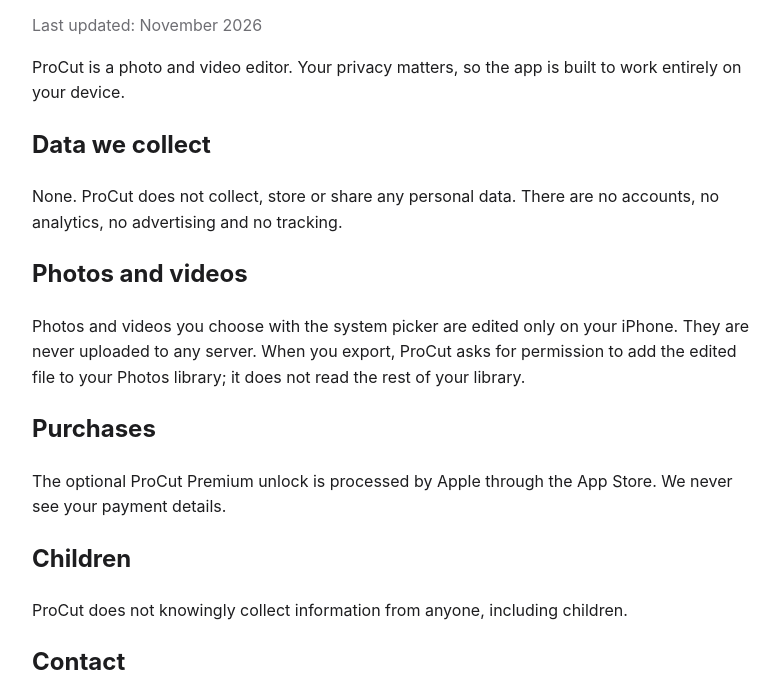
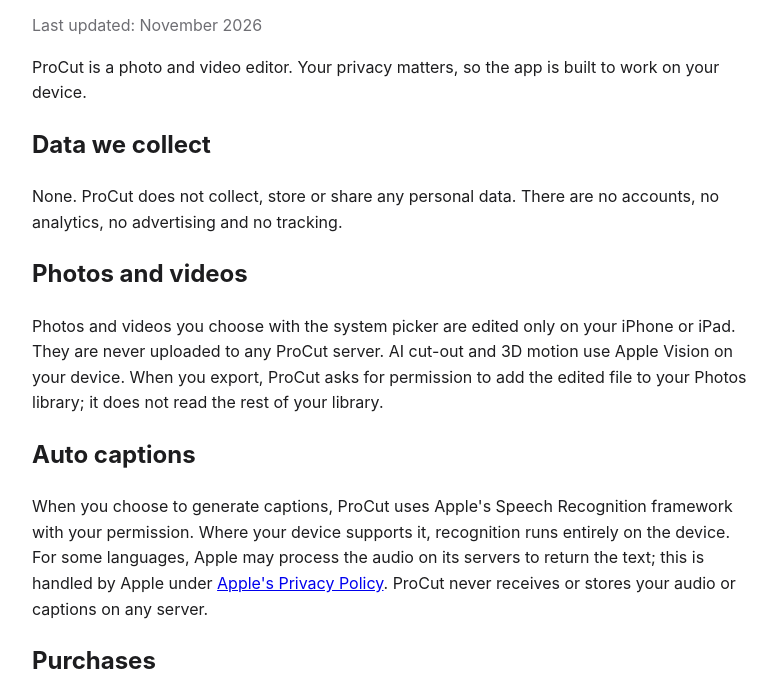
Before and after one commit to hotak1/procut, a plain HTML site: page privacy.html in a window 1280 px wide. Shown: the part 94-791 px from the top of the page, without its empty margins (248-1028 px from the left). Drawn offline with Linux system fonts and the light colour scheme.

Commit message:
Update privacy.html

```diff
--- a/privacy.html
+++ b/privacy.html
@@ -14,13 +14,16 @@
 <h1>ProCut Privacy Policy</h1>
 <p class="muted">Last updated: November 2026</p>
 
-<p>ProCut is a photo and video editor. Your privacy matters, so the app is built to work entirely on your device.</p>
+<p>ProCut is a photo and video editor. Your privacy matters, so the app is built to work on your device.</p>
 
 <h2>Data we collect</h2>
 <p>None. ProCut does not collect, store or share any personal data. There are no accounts, no analytics, no advertising and no tracking.</p>
 
 <h2>Photos and videos</h2>
-<p>Photos and videos you choose with the system picker are edited only on your iPhone. They are never uploaded to any server. When you export, ProCut asks for permission to add the edited file to your Photos library; it does not read the rest of your library.</p>
+<p>Photos and videos you choose with the system picker are edited only on your iPhone or iPad. They are never uploaded to any ProCut server. AI cut-out and 3D motion use Apple Vision on your device. When you export, ProCut asks for permission to add the edited file to your Photos library; it does not read the rest of your library.</p>
+
+<h2>Auto captions</h2>
+<p>When you choose to generate captions, ProCut uses Apple's Speech Recognition framework with your permission. Where your device supports it, recognition runs entirely on the device. For some languages, Apple may process the audio on its servers to return the text; this is handled by Apple under <a href="https://www.apple.com/legal/privacy/">Apple's Privacy Policy</a>. ProCut never receives or stores your audio or captions on any server.</p>
 
 <h2>Purchases</h2>
 <p>The optional ProCut Premium unlock is processed by Apple through the App Store. We never see your payment details.</p>
```
